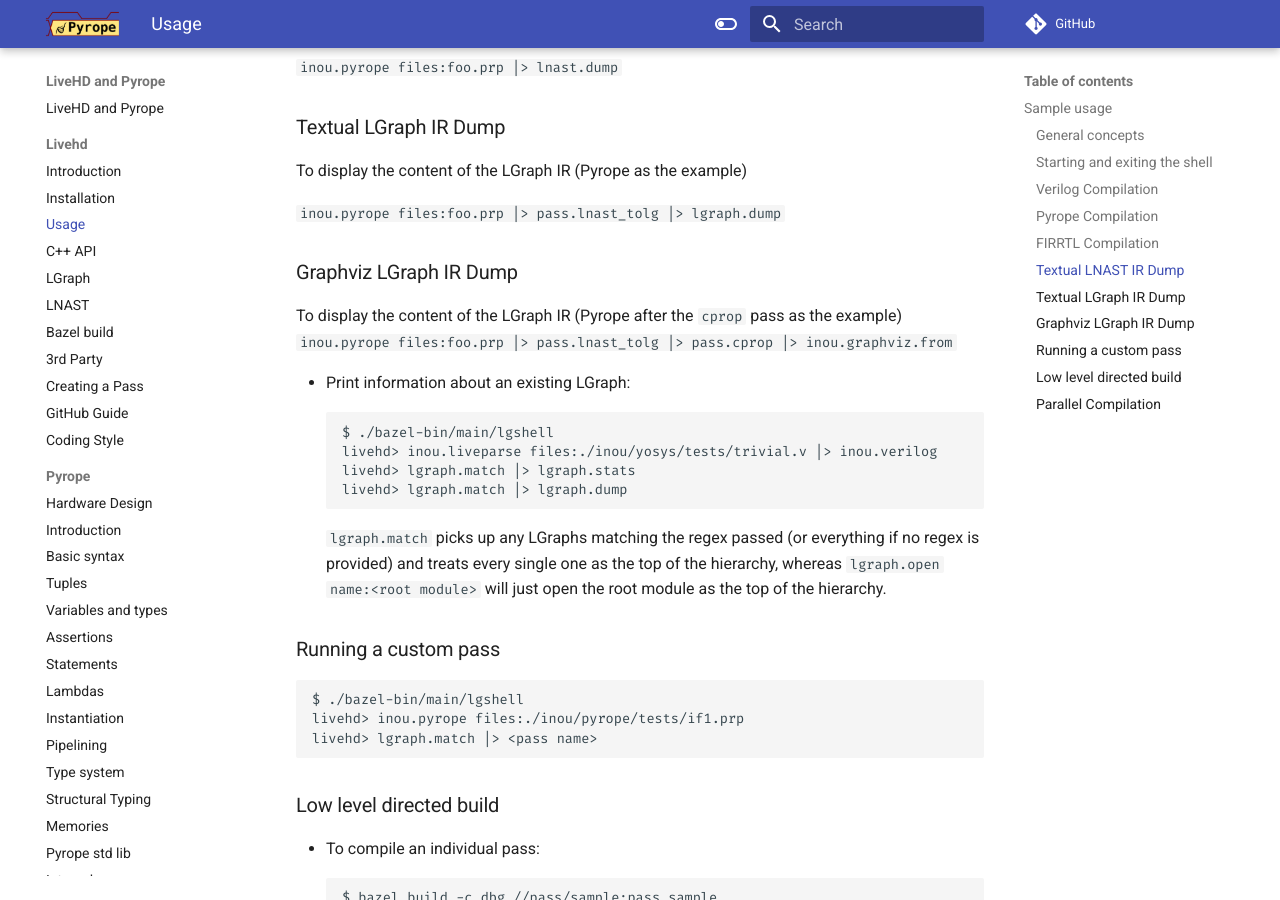
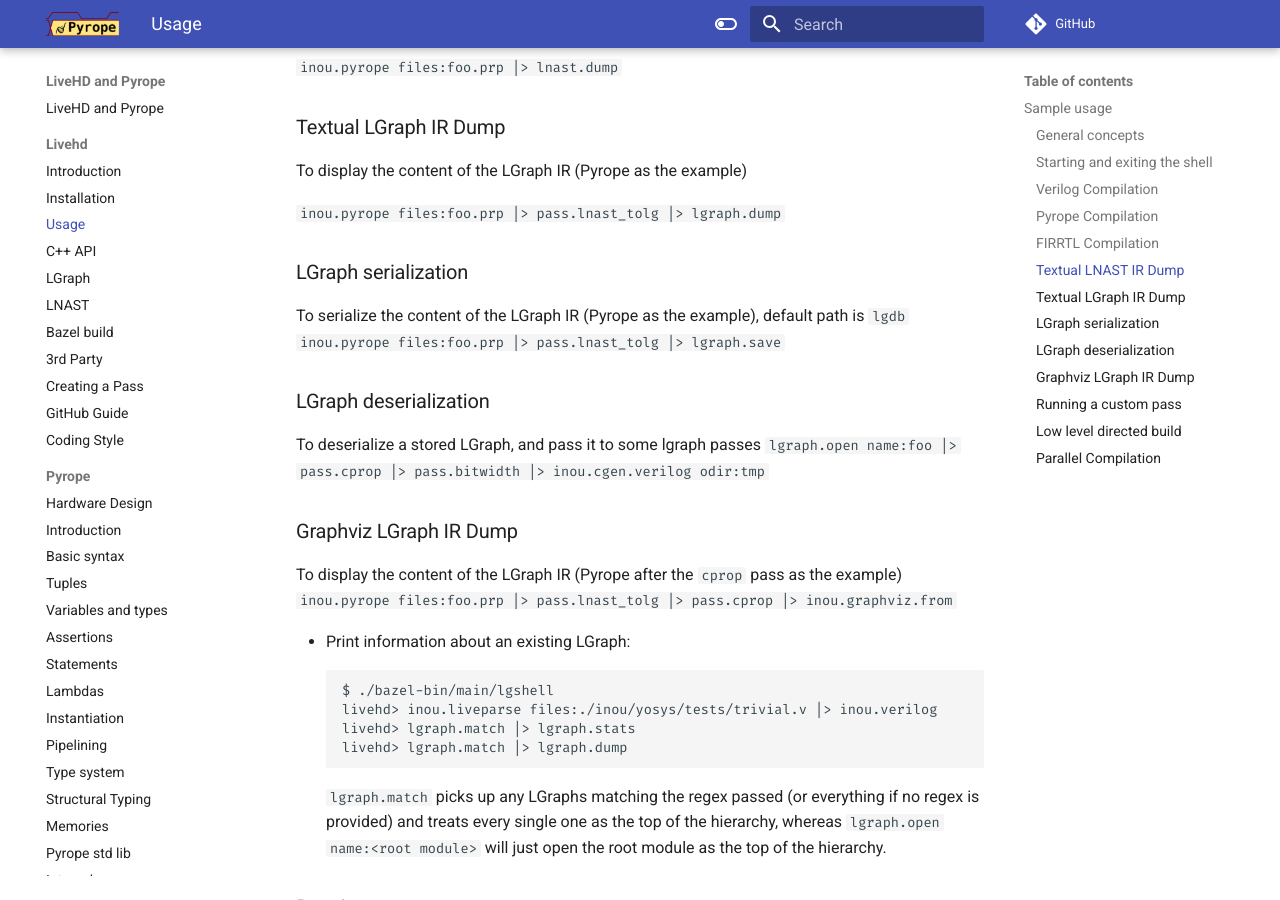
Before and after one commit to masc-ucsc/docs, an MkDocs documentation site: the page built from docs/livehd/02-usage.md, in a window 1280 px wide and 900 px high, scrolled down 1949 px. Built offline with MkDocs 1.6.1 and Material for MkDocs 9.7.7, drawn with Linux system fonts in a browser that asks for light colours; comment, search, counter and statistics services are not loaded.

Commit message:
add LGraph (de)serializations

````diff
--- a/docs/livehd/02-usage.md
+++ b/docs/livehd/02-usage.md
@@ -94,8 +94,18 @@ To display the content of the LGraph IR (Pyrope as the example)
 
 `inou.pyrope files:foo.prp |> pass.lnast_tolg |> lgraph.dump`
 
+
+### LGraph serialization
+To serialize the content of the LGraph IR (Pyrope as the example), default path is `lgdb`
+`inou.pyrope files:foo.prp |> pass.lnast_tolg |> lgraph.save`
+
+
+### LGraph deserialization
+To deserialize a stored LGraph, and pass it to some lgraph passes
+`lgraph.open name:foo |> pass.cprop |> pass.bitwidth |> inou.cgen.verilog odir:tmp`
+
+
 ### Graphviz LGraph IR Dump
-
 To display the content of the LGraph IR (Pyrope after the `cprop` pass as the example)
 `inou.pyrope files:foo.prp |> pass.lnast_tolg |> pass.cprop |> inou.graphviz.from`
 
@@ -107,6 +117,8 @@ To display the content of the LGraph IR (Pyrope after the `cprop` pass as the ex
   livehd> lgraph.match |> lgraph.dump
   ```
   `lgraph.match` picks up any LGraphs matching the regex passed (or everything if no regex is provided) and treats every single one as the top of the hierarchy, whereas `lgraph.open name:<root module>` will just open the root module as the top of the hierarchy.
+
+
 
 
 ### Running a custom pass
````
